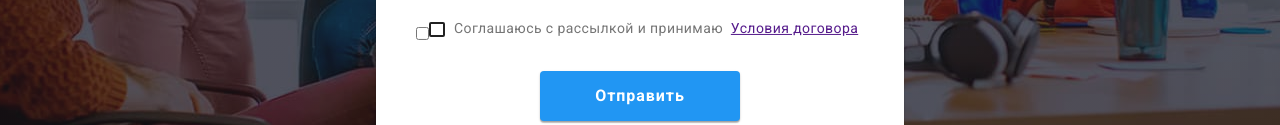
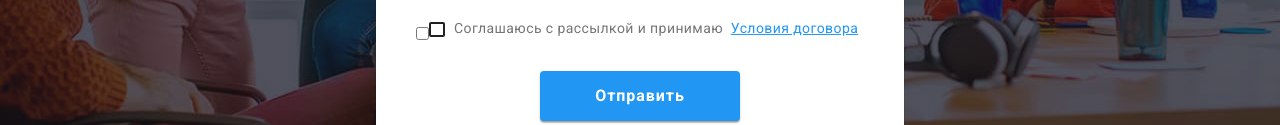
Before and after one commit to lakosti/goit-markup-hw-06, a plain HTML site: page index.html in a window 1280 px wide. Both pictures are taken after a click on the button "Заказать услугу". Shown: the part 531-656 px from the top of the page. Drawn offline with nearby package versions, Linux system fonts and the light colour scheme.

Commit message:
fix color checkbox link

```diff
--- a/css/style.css
+++ b/css/style.css
@@ -674,9 +674,9 @@ img {
   border-radius: 2px;
   margin-right: 9px;
 }
-/* .check-text-link {
+.check-text-link {
   color: var(--accent-color);
-} */
+}
 
 .form-btn {
   padding: 10px 55px;
```
